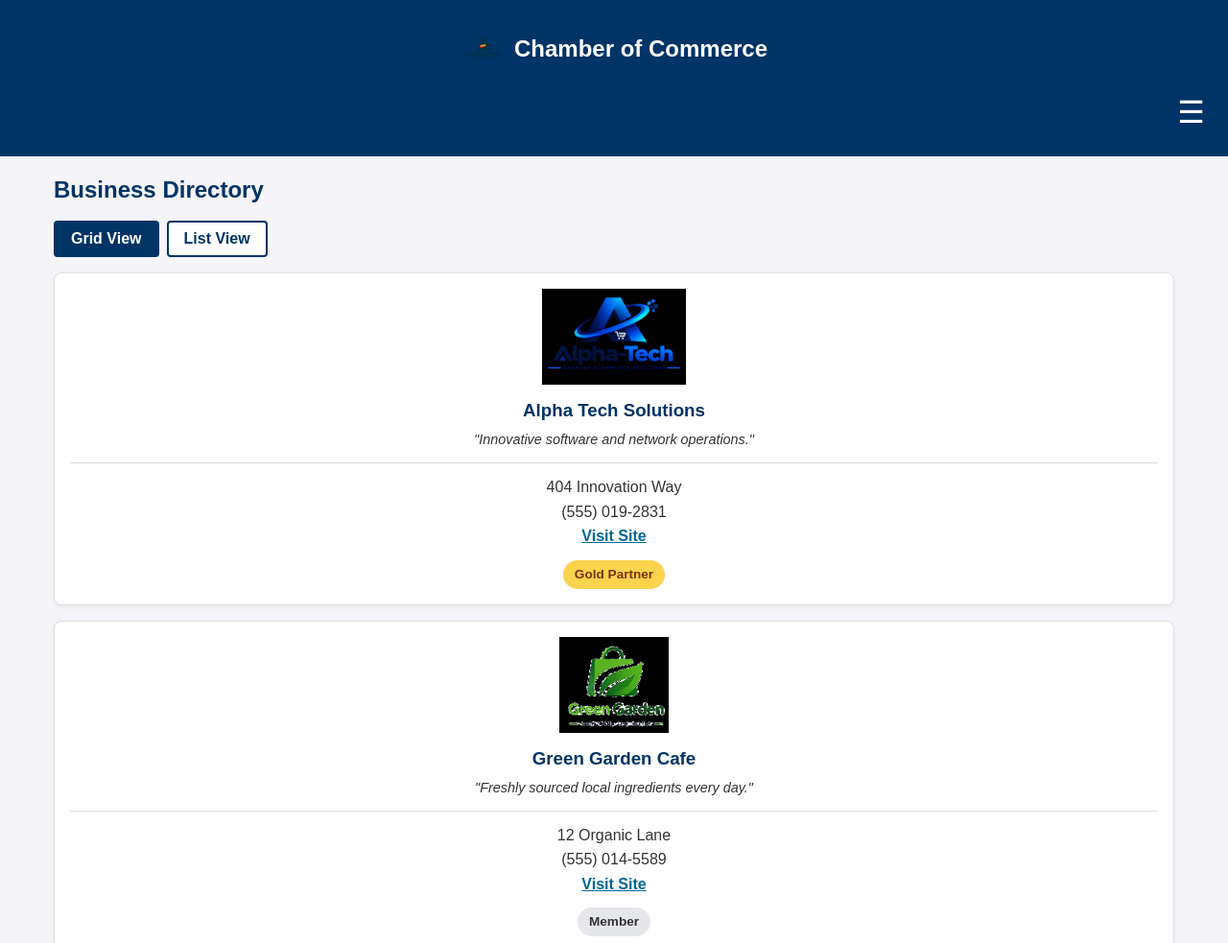
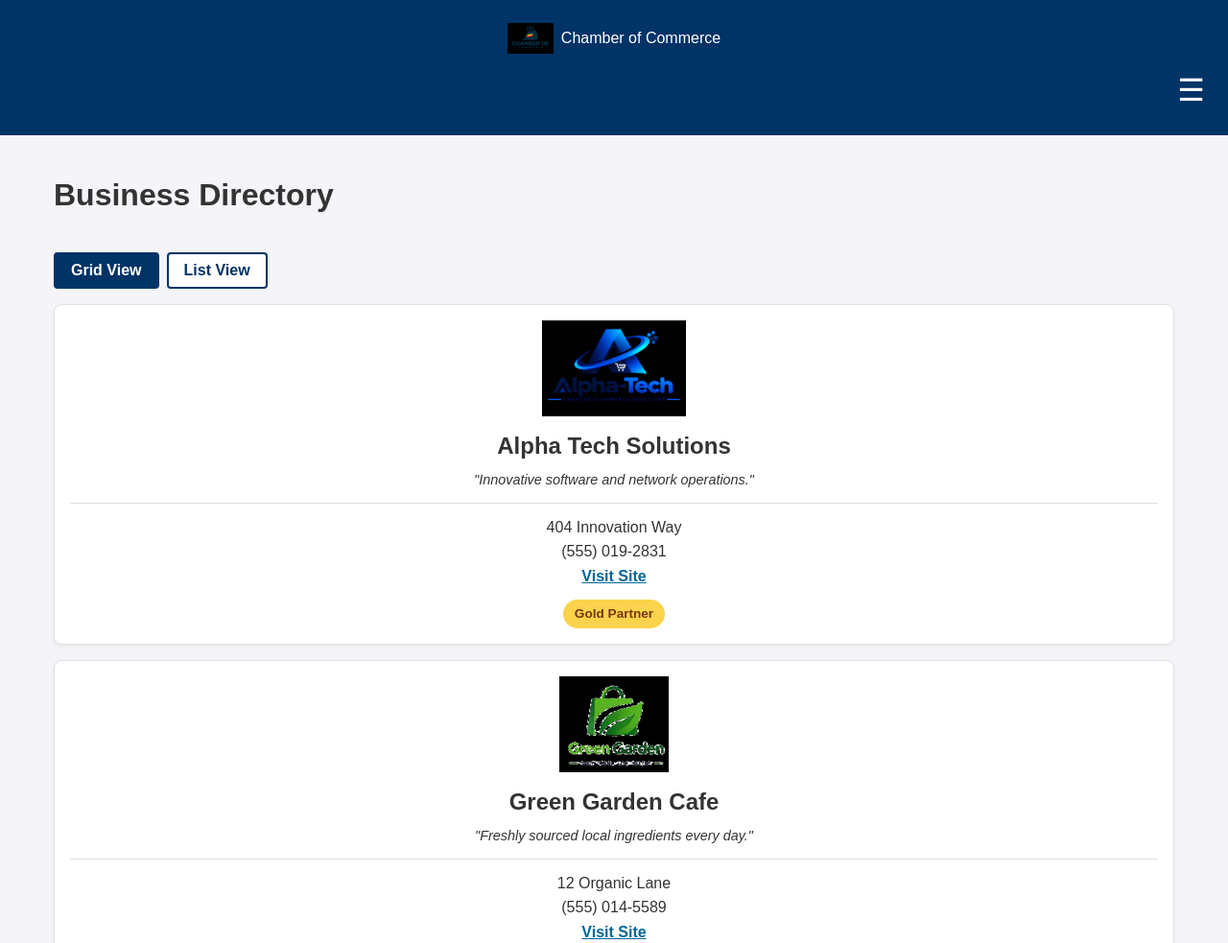
Before and after one commit to JoshRyanJ/wdd231, a plain HTML site: page chamber/directory.html in a window 1280 px wide. Shown: the top 983 px of the page at 96% size. Drawn offline with nearby package versions, Linux system fonts and the light colour scheme; files that its build step writes are made by us from their sources.

Commit message:
Edits to commerce page

```diff
--- a/chamber/directory.html
+++ b/chamber/directory.html
@@ -19,13 +19,13 @@
     <link rel="stylesheet" href="styles/small.css">
     <link rel="stylesheet" href="styles/larger.css" media="min-width: 640px">
 
-    <script defer src="script/directory.js"></script>
+    <script defer src="scripts/directory.js"></script>
 </head>
 <body>
     <header>
         <div class="logo-container">
-            <img src="images/logo.png" alt="Chamber of Commerce logo" width="48" height="48">
-            <h1>Chamber of Commerce</h1>
+            <img src="images/logo.jpg" alt="Chamber of Commerce logo" width="48" height="48">
+            <p class="site-name">Chamber of Commerce</p>
         </div>
         <button id="menu-toggle" aria-label="Toggle Navigation Menu">&#9776;</button>
         <nav id="primary-nav">
@@ -40,7 +40,7 @@
 
     <main>
         <div class="directory-title-bar">
-            <h2>Business Directory</h2>
+            <h1>Business Directory</h1>
             <div class="view-controls">
                 <button id="view-grid" class="active-view" aria-label="Display as Card Grid">Grid View</button>
                 <button id="view-list" aria-label="Display as List">List View</button>
--- a/chamber/script/directory.js
+++ b/chamber/scripts/directory.js
@@ -49,7 +49,7 @@ document.addEventListener("DOMContentLoaded", () => {
                 <div class="image-wrapper">
                     <img src="images/${business.image}" alt="${business.name} logo" loading="lazy">
                 </div>
-                <h3>${business.name}</h3>
+                <h2>${business.name}</h2>
                 <p class="motto"><em>"${business.tagline || ''}"</em></p>
                 <hr>
                 <div class="contact-details">
--- a/chamber/styles/small.css
+++ b/chamber/styles/small.css
@@ -6,7 +6,7 @@
     --text-color: #333333;
     --card-bg: #ffffff;
     --border-radius: 8px;
-    --font-family: Arial, sans-serif;
+    --font-family: "Montserrat", Arial, sans-serif;
 }
 
 * {
```
Also changed, not shown: chamber/images/logo.jpg (added), chamber/images/logo.png (deleted).
